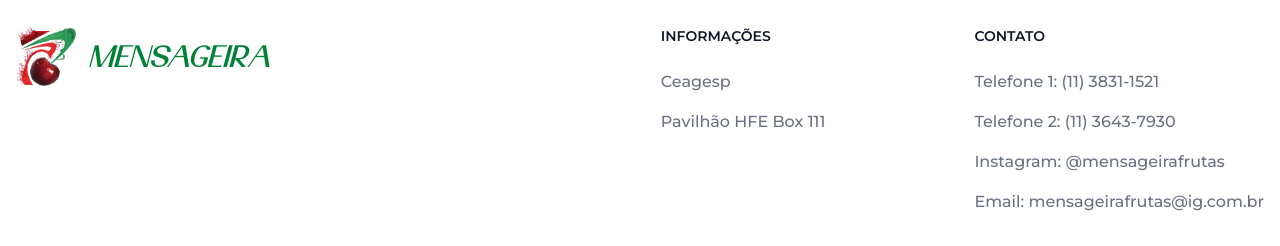
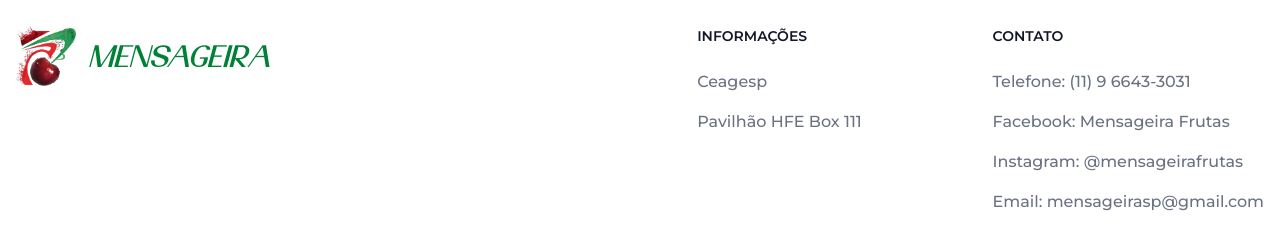
Before and after one commit to OLuizFernando/hortifruti-site, a Next.js app: page / in a window 1280 px wide. Shown: the part 706-952 px from the top of the page. Built offline with nearby package versions, Linux system fonts and the light colour scheme.

Commit message:
adjustments requested by the client

```diff
--- a/components/Carousel/index.js
+++ b/components/Carousel/index.js
@@ -3,8 +3,9 @@
 const carouselData = [
   {
     src: "/frutas/macas.png",
-    title: "Frutas de Verdade",
-    subtitle: "Direto da fonte, para uma vida mais saudável",
+    title: "Importar Qualidade é o que Importa",
+    subtitle:
+      "Frutas selecionadas de vários países, com alto padrão de qualidade",
   },
   {
     src: "/frutas/pessegos_e_ameixas_caixa.png",
@@ -19,7 +20,7 @@
   {
     src: "/frutas/pessegos_e_ameixas_prato.png",
     title: "Tradição e Confiança no Que Fazemos",
-    subtitle: "Garantindo sabor e qualidade em cada entrega",
+    subtitle: "Garantindo sabor e qualidade em cada produto",
   },
 ];
 
@@ -41,7 +42,6 @@
     setCurrentIndex(index);
   };
 
-  // Auto slide a cada 5 segundos
   useEffect(() => {
     const interval = setInterval(nextSlide, 5000);
     return () => clearInterval(interval); // Limpa o intervalo ao desmontar
--- a/components/Footer/index.js
+++ b/components/Footer/index.js
@@ -31,16 +31,19 @@
                   Contato
                 </h2>
                 <ul className="text-gray-500 font-medium">
-                  <li className="flex flex-col mb-4">
-                    <a href="tel:1138311521" target="_blank">
-                      Telefone 1:{" "}
-                      <span className="hover:underline">(11) 3831-1521</span>
+                  <li className="mb-4">
+                    <a href="https://wa.me/5511966433031" target="_blank">
+                      Telefone:{" "}
+                      <span className="hover:underline">(11) 9 6643-3031</span>
                     </a>
                   </li>
-                  <li className="flex flex-col mb-4">
-                    <a href="tel:1136437930" target="_blank">
-                      Telefone 2:{" "}
-                      <span className="hover:underline">(11) 3643-7930</span>
+                  <li className="mb-4">
+                    <a
+                      href="https://www.facebook.com/mensageira.frutas"
+                      target="_blank"
+                    >
+                      Facebook:{" "}
+                      <span className="hover:underline">Mensageira Frutas</span>
                     </a>
                   </li>
                   <li className="mb-4">
@@ -53,14 +56,10 @@
                     </a>
                   </li>
                   <li>
-                    <a
-                      className="text-start md:text-end"
-                      href="mailto:mensageirafrutas@ig.com.br"
-                      target="_blank"
-                    >
+                    <a href="mailto:mensageirasp@gmail.com" target="_blank">
                       Email:{" "}
                       <span className="hover:underline">
-                        mensageirafrutas@ig.com.br
+                        mensageirasp@gmail.com
                       </span>
                     </a>
                   </li>
--- a/components/Navbar/index.js
+++ b/components/Navbar/index.js
@@ -27,7 +27,7 @@
           <div className="flex md:order-2 space-x-3 md:space-x-0 rtl:space-x-reverse">
             <a
               target="_blank"
-              href="https://www.instagram.com/mensageirafrutas/"
+              href="https://wa.me/5511966433031"
               className="text-white bg-green-700 hover:bg-green-800 focus:ring-4 focus:outline-none focus:ring-green-300 font-medium rounded-lg text-sm px-4 py-2 text-center"
             >
               Saiba mais
```
